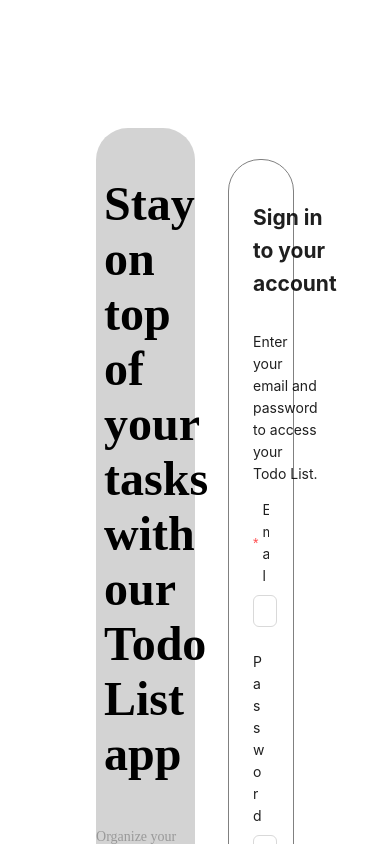
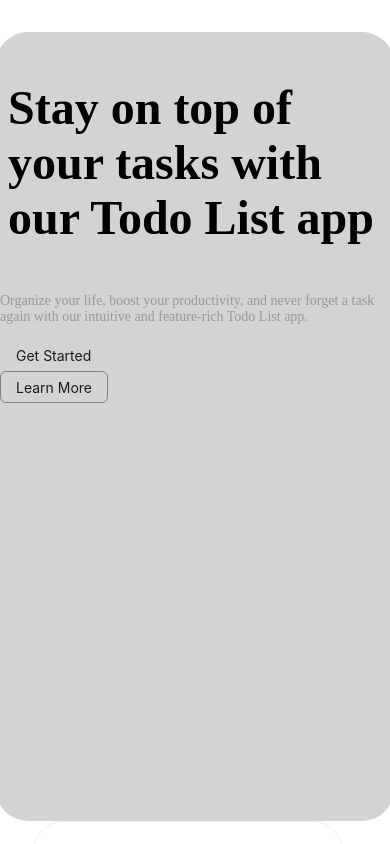
Before and after one commit to Tsurya06/To-do-App-Frontend, a React (Vite) app: page /login in a window 390 px wide. Shown: the top 844 px of the page. Built offline with nearby package versions, Linux system fonts and the light colour scheme.

Commit message:
updated css made responsive

```diff
--- a/package.json
+++ b/package.json
@@ -24,7 +24,6 @@
     "react-signature-canvas": "^1.0.6",
     "redux": "^5.0.1",
     "typescript": "^4.9.5",
-    "vite": "^5.2.8",
     "vite-plugin-svgr": "^4.2.0",
     "web-vitals": "^2.1.4"
   },
@@ -59,7 +58,8 @@
     "@babel/plugin-proposal-private-property-in-object": "^7.21.11",
     "@types/js-cookie": "^3.0.6",
     "@types/react-signature-canvas": "^1.0.5",
-    "gh-pages": "^6.1.1"
+    "gh-pages": "^6.1.1",
+    "vite": "^5.2.11"
   },
   "homepage": "https://Tsury06.github.io/Todo-App-with-React"
 }
--- a/src/App.tsx
+++ b/src/App.tsx
@@ -23,13 +23,14 @@ function App() {
   return (
 
   <div className="App">
-    {userState.user &&
+    {/* {userState.user &&
       userState.user.user &&
       userState.user.user.id !== '' ? (
         <Layout/>
-      ) : (
+      ) : ( */}
         <Auth />
-      )}
+      {/* )} */}
+
   </div>
   )
 }
--- a/src/components/auth/Login.css
+++ b/src/components/auth/Login.css
@@ -14,10 +14,21 @@
     font-size: 3rem;
     font-weight: bold;
 }
-
+#card{
+  box-shadow: 0 4px 8px rgba(0, 0, 0, 0.1);
+  border: 1px solid #e8e8e8;
+  border-radius: 3rem;
+  max-width: fit-content;
+}
   .login-left-content{
     background-color: lightgray;
     height: 100%;
-    align-content: center;
+    align-content: start;
     border-radius: 2rem;
    }
+
+   @media (min-width: 800px) {
+    .gutter-row:nth-child(2) {
+      margin-top: 0;
+    }
+  }
--- a/src/components/auth/Login.tsx
+++ b/src/components/auth/Login.tsx
@@ -19,10 +19,16 @@ const { Title, Text } = Typography;
 export default function Login() {
   const [email, setEmail] = useState("");
   const [password, setPassword] = useState("");
+  const [form] = Form.useForm();
   const navigate = useNavigate();
 
   const handleLogin = async (e: React.FormEvent) => {
     e.preventDefault();
+    form.validateFields().then((values) => {
+      setEmail(values.email);
+      setPassword(values.password);
+    });
+    console.log(email, password)
     try {
       const userCred = await auth.signInWithEmailAndPassword(email, password);
       if (userCred.user?.emailVerified) {
@@ -41,13 +47,14 @@ export default function Login() {
 
   return (
     <>
-      <Row justify={"center"} style={{ padding: "3rem 1rem", width: "100%" }}>
+      <Row justify={"center"} >
         <Row
           justify={"center"}
-          align={"middle"}
-          style={{ margin: "5rem", width: "100%" }}
+          align={"bottom"}
+          style={{ margin: "2rem", }}
+          gutter={{ xs: 8, sm: 16, md: 24, lg: 32 }}
         >
-          <Col span={12} className="login-left-content">
+          <Col span={8} className="gutter-row login-left-content" xs={24} sm={24} md={18} lg={12} xl={12}>
             <h1>
               <p className="sedan-sc-regular">
                 Stay on top of your tasks with our Todo List app
@@ -55,7 +62,7 @@ export default function Login() {
             </h1>
             <p
               style={{
-                maxWidth: "600px",
+                maxWidth: "720px",
                 color: "#999",
                 fontFamily: "cursive",
               }}
@@ -64,19 +71,19 @@ export default function Login() {
               task again with our intuitive and feature-rich Todo List app.
             </p>
             <Row justify={"start"}>
-              <Col span={4}>
+              <Col span={4} xs={24} sm={24}>
                 <Button type="text">Get Started</Button>
               </Col>
-              <Col span={3}>
+              <Col span={3} xs={24} sm={24}>
                 <Button type="text" style={{ borderColor: "gray" }}>
                   Learn More
                 </Button>
               </Col>
             </Row>
           </Col>
-          <Col span={4}></Col>
-          <Col span={8}>
-            <Card style={{ width: "100%", maxWidth: "480px", borderRadius:'2rem', border:'1px solid gray' }}>
+
+          <Col xs={24} sm={24} md={18} lg={12} xl={12} style={{height:'80%'}}>
+            <Card style={{borderRadius:'2rem', width:'80%',height:'75%',marginLeft:'2rem' }}>
               <Row  justify={"start"}>
                 <Space>
                   <h2>Sign in to your account</h2>
```
Also changed, not shown: 1 other file (tests, documents, lock files or other folders).
